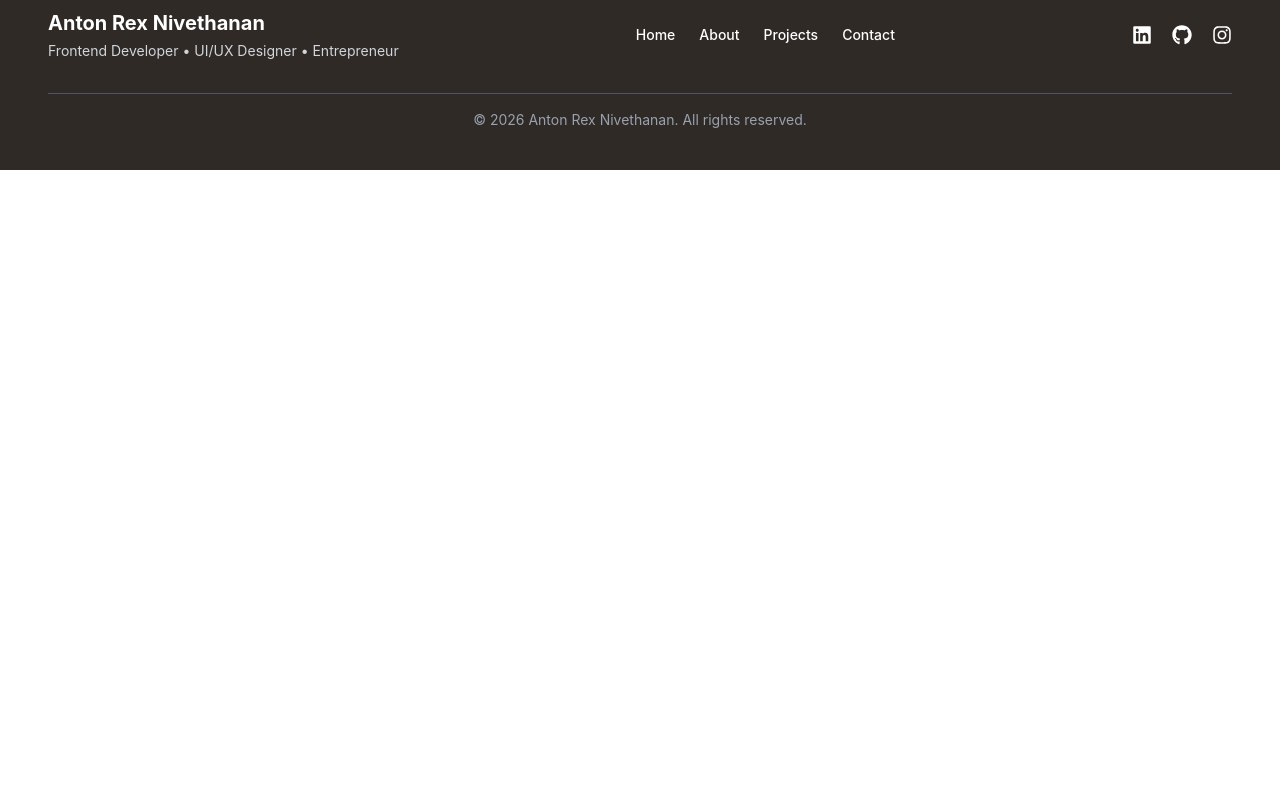
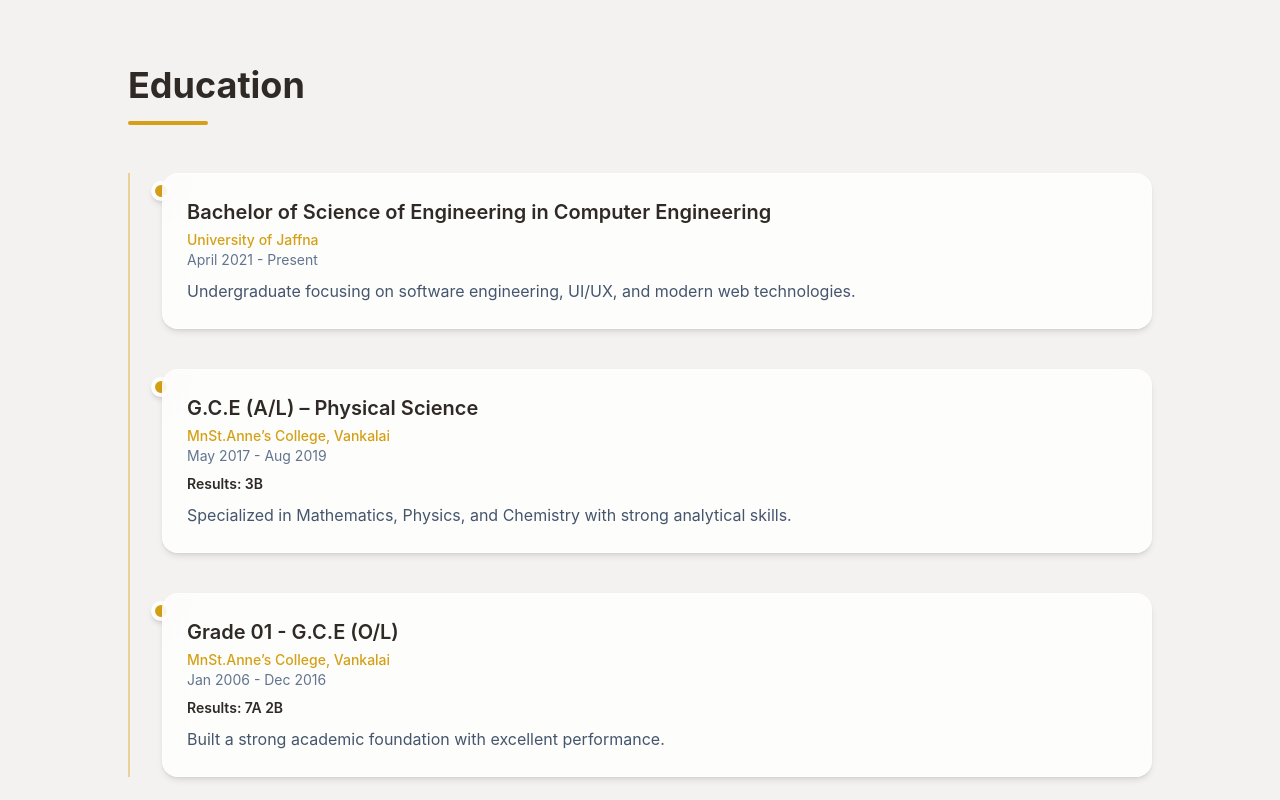
Before and after one commit to nivethanancroos/portfolio-Nivethanan, a React app in the folder frontend/: page / in a window 1280 px wide. Shown: the part 1600-2400 px from the top of the page. Before the commit the page ends 1770 px from the top, so only its background shows below. Built offline with nearby package versions, Linux system fonts and the light colour scheme; the HTML template or start-up script is replaced by a standard one.

Commit message:
education details added

```diff
--- /dev/null
+++ b/frontend/src/components/Home/Education.jsx
@@ -0,0 +1,78 @@
+import React from "react";
+
+const Education = () => {
+  const educationData = [
+    {
+      title: "Bachelor of Science of Engineering in Computer Engineering",
+      place: "University of Jaffna",
+      period: "April 2021 - Present",
+      desc: "Undergraduate focusing on software engineering, UI/UX, and modern web technologies.",
+    },
+    {
+      title: "G.C.E (A/L) – Physical Science",
+      place: "MnSt.Anne’s College, Vankalai",
+      period: "May 2017 - Aug 2019",
+      result: "Results: 3B",
+      desc: "Specialized in Mathematics, Physics, and Chemistry with strong analytical skills.",
+    },
+    {
+      title: "Grade 01 - G.C.E (O/L)",
+      place: "MnSt.Anne’s College, Vankalai",
+      period: "Jan 2006 - Dec 2016",
+      result: "Results: 7A 2B",
+      desc: "Built a strong academic foundation with excellent performance.",
+    },
+  ];
+
+  return (
+    <section
+      id="education"
+      className="bg-[#f4f2f0] py-24 px-6 md:px-12 lg:px-20"
+    >
+      <div className="max-w-5xl mx-auto">
+        {/* HEADER */}
+        <h2 className="text-3xl md:text-4xl font-bold text-[#2f2a26] mb-4">
+          Education
+        </h2>
+        <div className="h-1 w-20 bg-[#d4a017] mb-12 rounded-full"></div>
+
+        {/* TIMELINE */}
+        <div className="relative border-l-2 border-[#d4a017]/40 pl-8 space-y-10">
+          {educationData.map((edu, index) => (
+            <div key={index} className="relative group">
+              {/* DOT */}
+              <div className="absolute -left-[11px] top-2 w-5 h-5 bg-[#d4a017] rounded-full border-4 border-white shadow-md group-hover:scale-110 transition"></div>
+
+              {/* CARD */}
+              <div className="bg-white/80 backdrop-blur-lg p-6 rounded-2xl shadow-md border border-white/40 hover:shadow-lg hover:-translate-y-1 transition-all duration-300">
+                <h3 className="text-lg md:text-xl font-semibold text-[#2f2a26]">
+                  {edu.title}
+                </h3>
+
+                <p className="text-[#d4a017] font-medium text-sm mt-1">
+                  {edu.place}
+                </p>
+
+                <p className="text-sm text-slate-500 mb-2">{edu.period}</p>
+
+                {edu.result && (
+                  <p className="text-sm font-semibold text-[#2f2a26] mb-2">
+                    {edu.result}
+                  </p>
+                )}
+
+                <p className="text-slate-600 leading-relaxed">{edu.desc}</p>
+              </div>
+            </div>
+          ))}
+        </div>
+
+        {/* DECORATIVE BLOBS */}
+        <div className="absolute right-10 bottom-10 w-32 h-32 bg-[#d4a017]/20 rounded-full blur-3xl opacity-50"></div>
+        <div className="absolute left-10 top-10 w-24 h-24 bg-[#2f2a26]/10 rounded-full blur-2xl opacity-40"></div>
+      </div>
+    </section>
+  );
+};
+
+export default Education;
--- a/frontend/src/pages/Home.jsx
+++ b/frontend/src/pages/Home.jsx
@@ -2,12 +2,14 @@ import React from "react";
 
 import Hero from "../components/Home/Hero";
 import AboutMe from "../components/Home/AboutMe";
+import Education from "../components/Home/Education";
 
 const Home = () => {
   return (
     <div>
       <Hero />
       <AboutMe />
+      <Education />
     </div>
   );
 };
```
